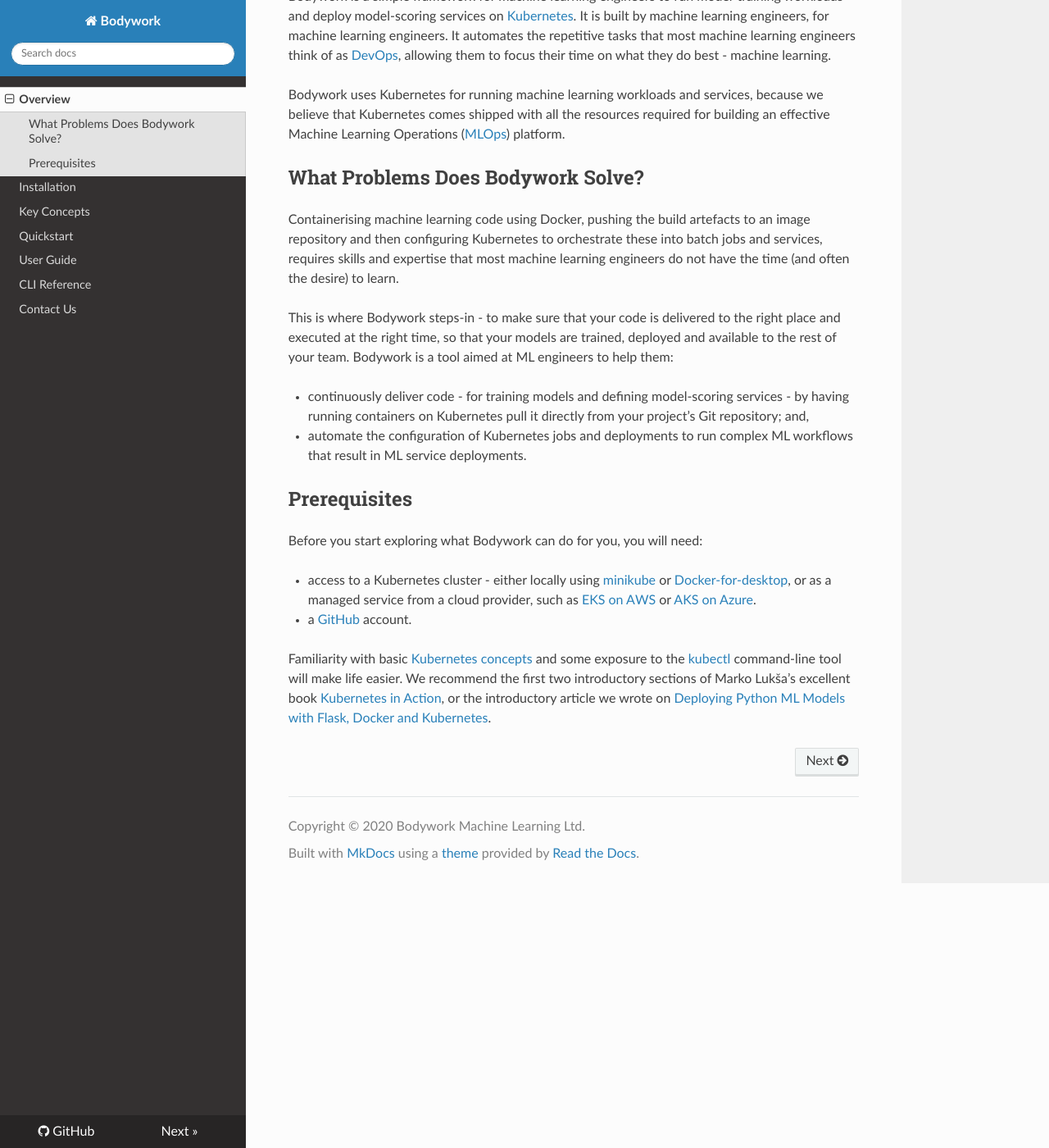
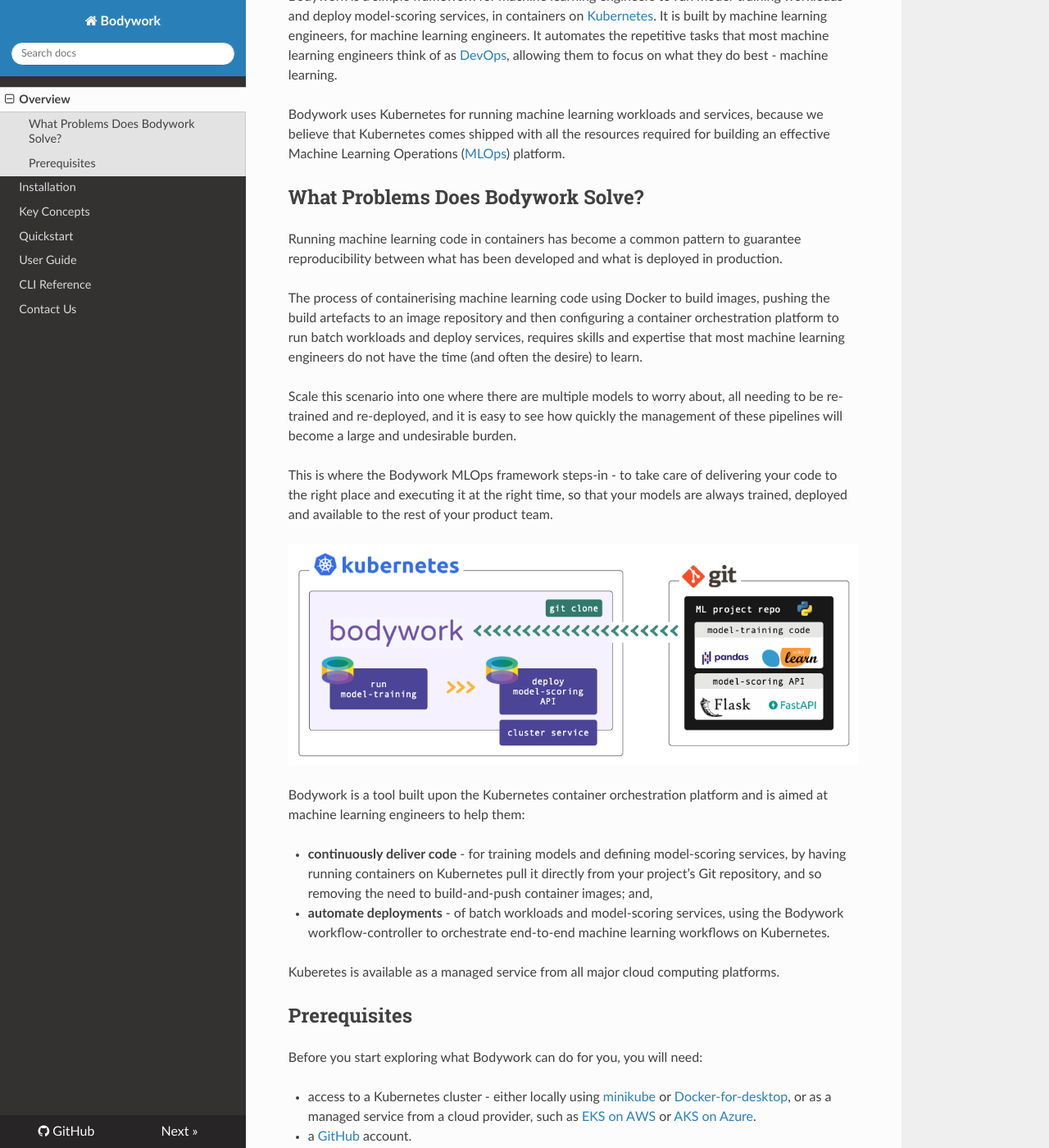
Before and after one commit to bodywork-ml/bodywork-core, an MkDocs documentation site: the page built from docs/index.md, in a window 1280 px wide and 1400 px high, scrolled down 337 px. Shown: the whole window at 82% size. Built offline with MkDocs 1.6.1, drawn with Linux system fonts in a browser that asks for light colours; nearby versions of some CDN libraries; a script that is not in the unit is left out; some of the changed text lies outside the part shown.

Commit message:
Updated overview

```diff
--- a/docs/index.md
+++ b/docs/index.md
@@ -2,18 +2,28 @@
 
 ![bodywork](images/bodywork_logo.png)
 
-Bodywork is a simple framework for machine learning engineers to run model-training workloads and deploy model-scoring services on [Kubernetes](https://en.wikipedia.org/wiki/Kubernetes). It is built by machine learning engineers, for machine learning engineers. It automates the repetitive tasks that most machine learning engineers think of as [DevOps](https://en.wikipedia.org/wiki/DevOps), allowing them to focus their time on what they do best - machine learning.
+Bodywork is a simple framework for machine learning engineers to run model-training workloads and deploy model-scoring services, in containers on [Kubernetes](https://en.wikipedia.org/wiki/Kubernetes). It is built by machine learning engineers, for machine learning engineers. It automates the repetitive tasks that most machine learning engineers think of as [DevOps](https://en.wikipedia.org/wiki/DevOps), allowing them to focus on what they do best - machine learning.
 
 Bodywork uses Kubernetes for running machine learning workloads and services, because we believe that Kubernetes comes shipped with all the resources required for building an effective Machine Learning Operations ([MLOps](https://en.wikipedia.org/wiki/MLOps)) platform.
 
 ## What Problems Does Bodywork Solve?
 
-Containerising machine learning code using Docker, pushing the build artefacts to an image repository and then configuring Kubernetes to orchestrate these into batch jobs and services, requires skills and expertise that most machine learning engineers do not have the time (and often the desire) to learn.
+Running machine learning code in containers has become a common pattern to guarantee reproducibility between what has been developed and what is deployed in production.
 
-This is where Bodywork steps-in - to make sure that your code is delivered to the right place and executed at the right time, so that your models are trained, deployed and available to the rest of your team. Bodywork is a tool aimed at ML engineers to help them:
+The process of containerising machine learning code using Docker to build images, pushing the build artefacts to an image repository and then configuring a container orchestration platform to run batch workloads and deploy services, requires skills and expertise that most machine learning engineers do not have the time (and often the desire) to learn.
 
-- continuously deliver code - for training models and defining model-scoring services - by having running containers on Kubernetes pull it directly from your project's Git repository; and,
-- automate the configuration of Kubernetes jobs and deployments to run complex ML workflows that result in ML service deployments.
+Scale this scenario into one where there are multiple models to worry about, all needing to be re-trained and re-deployed, and it is easy to see how quickly the management of these pipelines will become a large and undesirable burden.
+
+This is where the Bodywork MLOps framework steps-in - to take care of delivering your code to the right place and executing it at the right time, so that your models are always trained, deployed and available to the rest of your product team.
+
+![bodywork_diagram](images/bodywork_diagram.png)
+
+Bodywork is a tool built upon the Kubernetes container orchestration platform and is aimed at machine learning engineers to help them:
+
+- **continuously deliver code** - for training models and defining model-scoring services, by having running containers on Kubernetes pull it directly from your project's Git repository, and so removing the need to build-and-push container images; and,
+- **automate deployments** - of batch workloads and model-scoring services, using the Bodywork workflow-controller to orchestrate end-to-end machine learning workflows on Kubernetes.
+
+Kuberetes is available as a managed service from all major cloud computing platforms.
 
 ## Prerequisites
 
```
Also changed, not shown: docs/images/bodywork_diagram.png (added).
